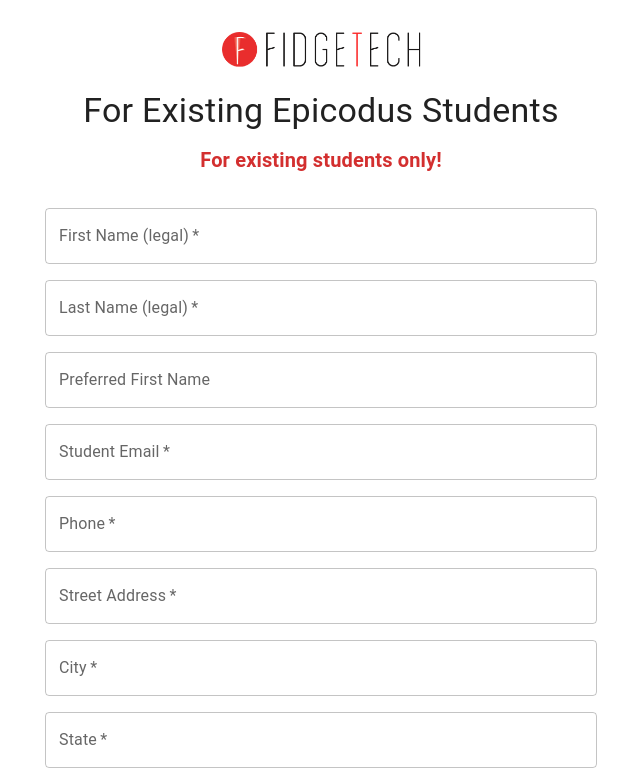
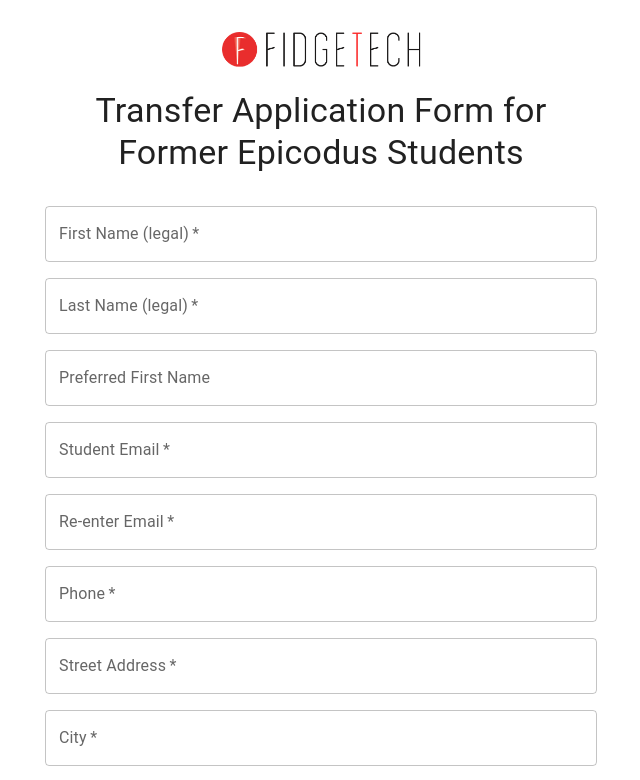
Before and after one commit to fidgetech/student-application, a React (Vite) app: page /application-combined in a window 1280 px wide. Shown: the top 780 px of the page, without its empty margins (319-959 px from the left). Built offline with nearby package versions, Linux system fonts and the light colour scheme; no server answers.

Commit message:
add validations

```diff
--- a/config.js
+++ b/config.js
@@ -32,7 +32,8 @@
   emergencyState: '',
   emergencyZip: '',
   personalStatement: '',
-  birthday: null
+  birthday: null,
+  emailConfirm: ''
 };
 
 export const genderOptions = ['Woman', 'Man', 'Non-binary', 'Transgender', 'Other'];
--- a/package.json
+++ b/package.json
@@ -21,7 +21,8 @@
     "react": "^18.2.0",
     "react-dom": "^18.2.0",
     "react-number-format": "^5.4.2",
-    "react-router-dom": "^6.23.0"
+    "react-router-dom": "^6.23.0",
+    "yup": "^1.4.0"
   },
   "devDependencies": {
     "@types/react": "^18.2.66",
--- a/src/Application.jsx
+++ b/src/Application.jsx
@@ -10,6 +10,7 @@
 import ApplicationPart1 from './ApplicationPart1.jsx';
 import ApplicationPart2 from './ApplicationPart2.jsx';
 import ApplicationCombined from './ApplicationCombined.jsx';
+import { validationSchema } from './validationSchema.js';
 
 const submitFunction = (page) => {
   const functionMap = {
@@ -32,7 +33,7 @@
     try {
       const response = await submitApplication({ token, ...data });
       if (response.data.success) {
-        navigate('/success', { replace: true });
+        window.location.href = 'https://www.fidgetech.org/success';
       } else {
         throw new Error('Failed to submit application');
       }
@@ -45,6 +46,7 @@
   }
 
   const handleSubmit = async (values, { setSubmitting }) => {
+    setError(null);
     const data = formatData(values);
     await submitData(data);
     setSubmitting(false);
@@ -59,17 +61,23 @@
       <Box textAlign='center' sx={{ mb: 2 }}>
         <img src='/logo+copy.png' alt='Fidgetech Logo' style={{ width: '100%', maxWidth: '200px', margin: '0 auto' }} />
       </Box>
-      <Formik initialValues={initialValues} onSubmit={handleSubmit} validateOnChange={false} validateOnBlur={false}>
-        {({ isSubmitting }) => (
-          <Form>
+      <Formik
+        initialValues={initialValues}
+        onSubmit={handleSubmit}
+        validationSchema={validationSchema(page)}
+        validateOnChange={false}
+        validateOnBlur={true}
+      >
+        {(formik) => (
+          <Form spellCheck='false'>
             {page === 'page1' && <ApplicationPart1 setFormatData={setFormatData} />}
             {page === 'page2' && <ApplicationPart2 setFormatData={setFormatData} setInvalidToken={setInvalidToken} />}
             {page === 'combined' && <ApplicationCombined setFormatData={setFormatData} />}
 
             {error && <Header heading={error.header} subHeading={error.message} color='error' />}
 
-            <Button type='submit' variant='contained' color='primary' disabled={isSubmitting}>
-              Submit
+            <Button type='submit' variant='contained' color='primary' disabled={formik.isSubmitting}>
+              Submit Application
             </Button>
           </Form>
         )}
--- a/src/ApplicationCombined.jsx
+++ b/src/ApplicationCombined.jsx
@@ -6,13 +6,16 @@
 import { useFormikContext } from 'formik';
 
 const formatData = (values) => {
-  const { ssn, genders, races, emergencyName, emergencyPhone, emergencyAddress, emergencyCity, emergencyState, emergencyZip, pronouns, pronounsOther, ...rest } = values;
+  const { pronouns, pronounsOther, diagnosisOther, educationDetails, parent, ssn, genders, races, emergencyName, emergencyPhone, emergencyAddress, emergencyCity, emergencyState, emergencyZip, ...rest } = values;
   return {
-    encryptedSSN: ssn ? encryptData(import.meta.env.VITE_PUBLIC_KEY, ssn) : null,
     pronouns: pronouns.concat(pronounsOther).filter(p => p !== 'Other').join(', '),
+    diagnosisOther: diagnosisOther.replace(/\n/g, '; '),
+    educationDetails: educationDetails.replace(/\n/g, '; '),
+    parent: parent.replace(/\n/g, '; '),
     gender: genders.length ? genders.join(', ') : null,
     race: races.length ? races.join(', ') : null,
     emergencyContact: formatContact(emergencyName, emergencyPhone, emergencyAddress, emergencyCity, emergencyState, emergencyZip),
+    encryptedSSN: ssn ? encryptData(import.meta.env.VITE_PUBLIC_KEY, ssn) : null,
     ...rest
   };
 }
@@ -21,7 +24,7 @@
   const { values, setFieldValue } = useFormikContext();
 
   useEffect(() => {
-    document.title = 'Epicodus Transfers';
+    document.title = 'Transfer Application';
     setFormatData(() => formatData);
   }, []);
 
@@ -34,11 +37,7 @@
   return (
     <>
       <Typography variant='h4' align='center' gutterBottom>
-        For Existing Epicodus Students
-      </Typography>
-
-      <Typography variant='h6' align='center' color='error' gutterBottom>
-        <strong>For existing students only!</strong>
+        Transfer Application Form for Former Epicodus Students
       </Typography>
 
       <Box marginY={4}>
@@ -46,6 +45,7 @@
         <TextInput name='lastname' label='Last Name (legal)' required={true} sx={{ mb: 2 }} />
         <TextInput name='preferred' label='Preferred First Name' sx={{ mb: 2 }} />
         <TextInput name='email' label='Student Email' required={true}sx={{ mb: 2 }} />
+        <TextInput name='emailConfirm' label='Re-enter Email' required={true} sx={{ mb: 2 }} />
         <NumberInput name='phone' label='Phone' required={true} format='###-###-####' placeholder='###-###-####' sx={{ mb: 2 }} />
         <TextInput name='address' label='Street Address' required={true} sx={{ mb: 2 }} />
         <TextInput name='city' label='City' required={true} sx={{ mb: 2 }} />
@@ -82,7 +82,7 @@
 
       <Box marginY={4}>
         <Typography>Please list any other diagnoses you are willing to disclose, if any.</Typography>
-        <TextInput name='diagnosisOther' />
+        <TextAreaInput name='diagnosisOther' rows={2} />
       </Box>
 
       <Box marginY={4}>
@@ -91,7 +91,7 @@
 
       <Box marginY={4}>
         <Typography>List postsecondary institution(s) you attended, if any.</Typography>
-        <TextInput name='educationDetails' />
+        <TextAreaInput name='educationDetails' rows={2} />
       </Box>
 
       <Box marginY={4}>
@@ -134,7 +134,7 @@
 
       <Box marginy={4}>
         <Typography>Parent / Guardian Contact Info<br />(Include Full Name, Email, Phone)</Typography>
-        <TextInput name='parent' />
+        <TextAreaInput name='parent' rows={2} />
       </Box>
 
       <Box marginY={4}>
--- a/src/ApplicationPart1.jsx
+++ b/src/ApplicationPart1.jsx
@@ -1,22 +1,24 @@
-import { useEffect } from 'react';
-import { Typography, Box, Grid, Divider } from '@mui/material';
+import { useEffect, useState } from 'react';
+import { Typography, Box, Divider, FormHelperText } from '@mui/material';
 import { CheckboxInput, RadioInput, TextInput, TextAreaInput, NumberInput } from './Inputs.jsx';
 import { yesNoOptions, pronounsOptions, educationOptions, employmentOptions, admissionOptions, intendOptions, startdateOptions } from '../config.js';
 import { useFormikContext } from 'formik';
 
 const formatData = (values) => {
-  const { pronouns, pronounsOther, ...rest } = values;
+  const { pronouns, pronounsOther, diagnosisOther, educationDetails, parent, ...rest } = values;
   return {
     pronouns: pronouns.concat(pronounsOther).filter(p => p !== 'Other').join(', '),
+    diagnosisOther: diagnosisOther.replace(/\n/g, '; '),
+    educationDetails: educationDetails.replace(/\n/g, '; '),
+    parent: parent.replace(/\n/g, '; '),
     ...rest
   };
 }
 
 export default function ApplicationPart1({ setFormatData }) {
-  const { values, setFieldValue } = useFormikContext();
+  const { values, errors, setFieldValue, isSubmitting } = useFormikContext();
 
   useEffect(() => {
-    // document.title = 'Fidgetech Application';
     setFormatData(() => formatData);
   }, []);
 
@@ -35,6 +37,17 @@
     return () => window.removeEventListener('resize', postHeight);
   }, []);
 
+  useEffect(() => {
+    if (isSubmitting && Object.keys(errors).length > 0) {
+      const errorField = Object.keys(errors)[0];
+      const errorElement = document.querySelector(`[name="${errorField}"]`);
+      if (errorElement) {
+        errorElement.scrollIntoView({ behavior: 'smooth' });
+        errorElement.focus();
+      }
+    }
+  }, [isSubmitting, errors]);
+
   return (
     <>
       <Typography variant='h4' align='center' gutterBottom>
@@ -49,7 +62,8 @@
         <TextInput name='firstname' label='First Name (legal)' required={true} sx={{ mb: 2 }} />
         <TextInput name='lastname' label='Last Name (legal)' required={true} sx={{ mb: 2 }} />
         <TextInput name='preferred' label='Preferred First Name' sx={{ mb: 2 }} />
-        <TextInput name='email' label='Student Email' required={true}sx={{ mb: 2 }} />
+        <TextInput name='email' label='Student Email' required={true} sx={{ mb: 2 }} />
+        <TextInput name='emailConfirm' label='Re-enter Email' required={true} sx={{ mb: 2 }} />
         <NumberInput name='phone' label='Phone' required={true} format='###-###-####' placeholder='###-###-####' sx={{ mb: 2 }} />
         <TextInput name='address' label='Street Address' required={true} sx={{ mb: 2 }} />
         <TextInput name='city' label='City' required={true} sx={{ mb: 2 }} />
--- a/src/Inputs.jsx
+++ b/src/Inputs.jsx
@@ -1,6 +1,6 @@
-import { Box, Typography, Checkbox, FormControlLabel, RadioGroup, Radio, TextField } from '@mui/material';
+import { Box, Typography, Checkbox, FormControlLabel, RadioGroup, Radio, TextField, FormHelperText } from '@mui/material';
 import { PatternFormat } from 'react-number-format';
-import { Field, FastField } from 'formik';
+import { useFormikContext, Field, FastField, getIn } from 'formik';
 // import { DatePicker, LocalizationProvider } from '@mui/x-date-pickers';
 // import { AdapterMoment } from '@mui/x-date-pickers/AdapterMoment';
 // import moment from 'moment';
@@ -59,12 +59,11 @@
 // };
 
 export const NumberInput = ({ label, name, format, placeholder, ...props }) => {
-  // const { touched, errors, setFieldValue } = useFormikContext();
   return (
     <FastField name={name}>
       {({ field, form }) => {
-        {/* const fieldError = getIn(errors, name);
-        const isTouched = getIn(touched, name); */}
+        const fieldError = getIn(form.errors, name);
+        const isTouched = getIn(form.touched, name);
         return (
           <Box sx={{ display: 'flex', alignItems: 'center', justifyContent: 'space-between' }}>
             <PatternFormat
@@ -76,8 +75,8 @@
               onValueChange={({value}) => form.setFieldValue(name, value)}
               inputMode='numeric'
               fullWidth
-              // error={Boolean(isTouched && fieldError)}
-              // helperText={isTouched && fieldError}
+              error={Boolean(isTouched && fieldError)}
+              helperText={isTouched && fieldError}
               {...field}
               {...props}
             />
@@ -132,6 +131,9 @@
 };
 
 export const RadioInput = ({ name, label, options, required, ...props }) => {
+  const { errors, touched } = useFormikContext();
+  const fieldError = getIn(errors, name);
+  const isTouched = getIn(touched, name);
   return (
     <>
       {label && <Typography gutterBottom htmlFor={name}>
@@ -162,6 +164,7 @@
           </div>
         ))}
       </RadioGroup>
+      {isTouched && fieldError && <FormHelperText sx={{ mt: 2, color: 'rgb(211, 47, 47)' }}>{fieldError}</FormHelperText>}
     </>
   );
 };
--- /dev/null
+++ b/src/validationSchema.js
@@ -0,0 +1,36 @@
+import * as Yup from 'yup';
+import { yesNoOptions, educationOptions, employmentOptions, admissionOptions, intendOptions, startdateOptions } from '../config.js';
+
+export function validationSchema(page) {
+  const part1Schema = Yup.object({
+    firstname: Yup.string().required('Required'),
+    lastname: Yup.string().required('Required'),
+    preferred: Yup.string(),
+    email: Yup.string().email('Invalid email address').required('Required'),
+    emailConfirm: Yup.string().oneOf([Yup.ref('email'), null], 'Emails must match').required('Required'),
+    phone: Yup.string().matches(/^\d{3}-\d{3}-\d{4}$/, 'Invalid phone number').required('Required'),
+    address: Yup.string().required('Required'),
+    city: Yup.string().required('Required'),
+    state: Yup.string().required('Required'),
+    zip: Yup.string().required('Required'),
+    birthday: Yup.string().matches(/^\d{2}\/\d{2}\/\d{4}$/, 'Invalid date').required('Required'),
+    pronouns: Yup.array().of(Yup.string()).required('Required'),
+    pronounsOther: Yup.string(),
+    stateid: Yup.mixed().oneOf(yesNoOptions).required('Required'),
+    diagnosisAutism: Yup.mixed().oneOf(yesNoOptions).required('Required'),
+    diagnosisOther: Yup.string(),
+    education: Yup.mixed().oneOf(educationOptions).required('Required'),
+    educationDetails: Yup.string(),
+    employment: Yup.mixed().oneOf(employmentOptions).required('Required'),
+    parent: Yup.string(),
+    admission: Yup.mixed().oneOf(admissionOptions).required('Required'),
+    intend: Yup.mixed().oneOf(intendOptions).required('Required'),
+    startdate: Yup.mixed().oneOf(startdateOptions).required('Required')
+  });
+
+  if (page === 'page1') {
+    return part1Schema;
+  } else {
+    return Yup.object();
+  }
+}
```
Also changed, not shown: src/main.jsx (+5 -5 lines), 1 other file (tests, documents, lock files or other folders).
